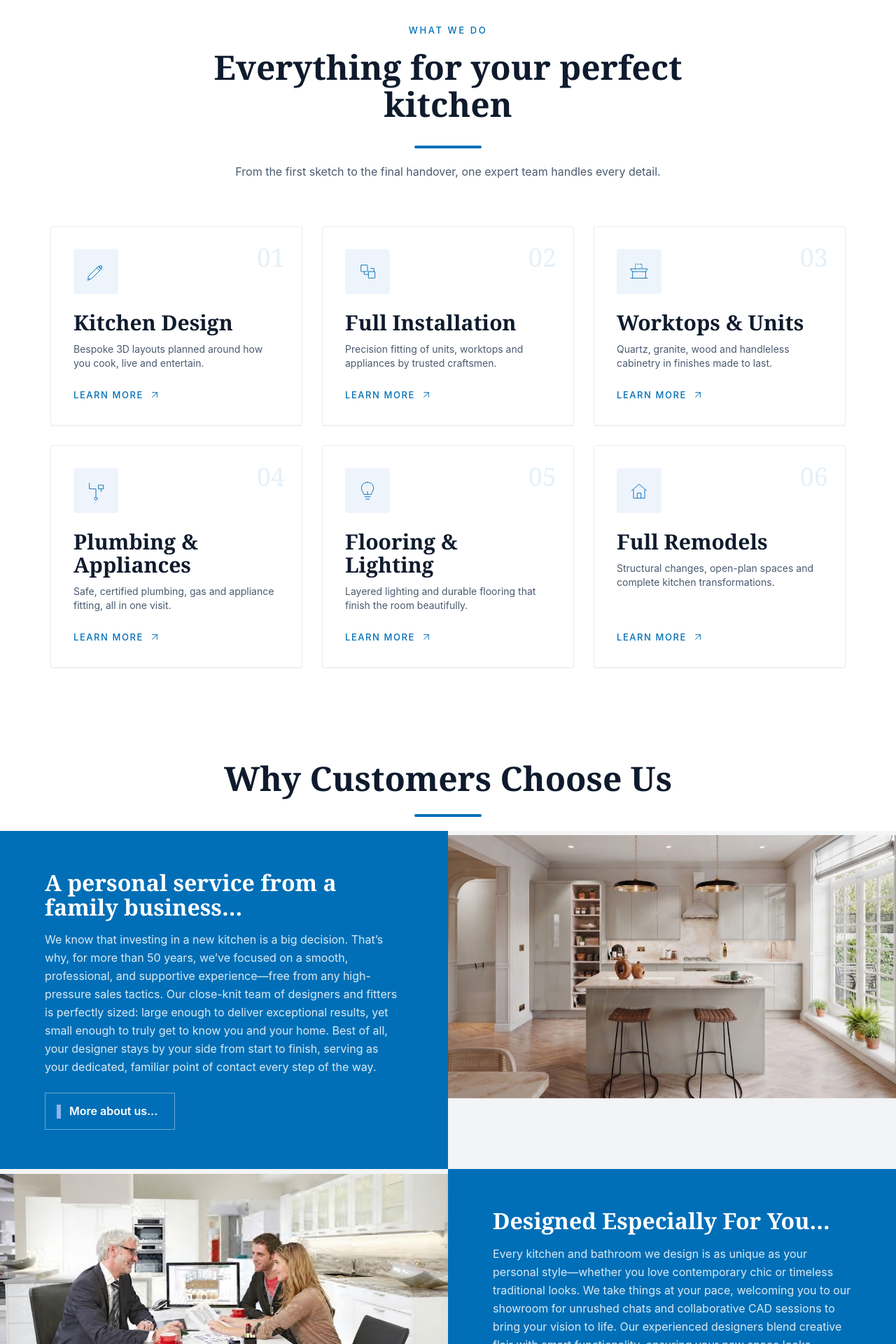
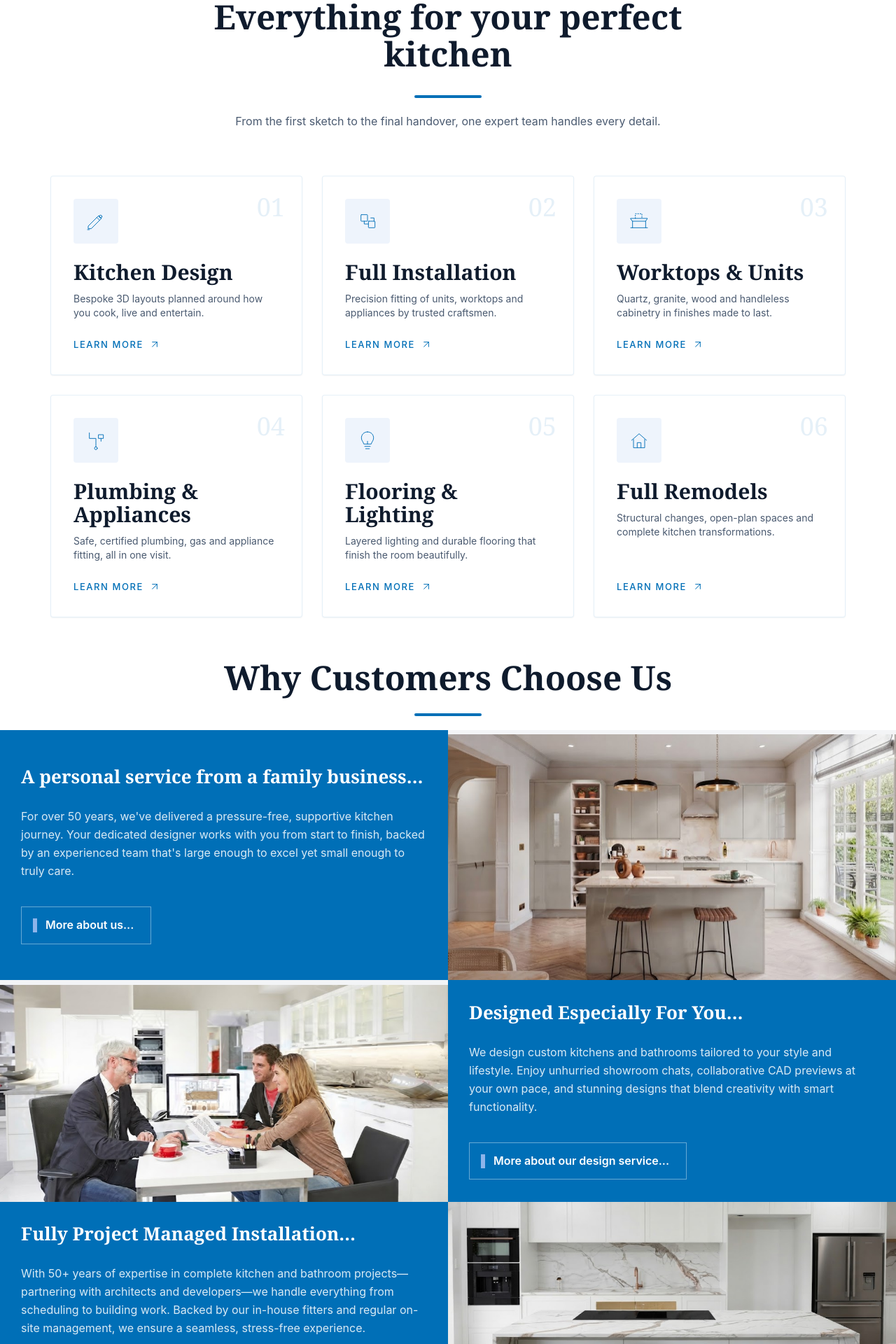
Before and after one commit to Affan569/Kitchen-Remodeling, a React (Vite) app: page / in a window 1280 px wide. Shown: the part 880-2800 px from the top of the page at 70% size. Built offline with nearby package versions, Linux system fonts and the light colour scheme.

Commit message:
Your descriptive commit message here

```diff
--- a/src/components/sections/WhyChooseUs.jsx
+++ b/src/components/sections/WhyChooseUs.jsx
@@ -76,7 +76,7 @@ function WhyChooseUsRow({ row, index, scrollProgress }) {
 
   const imagePanel = (
     <div
-      className="relative w-full overflow-hidden bg-gray-100"
+      className="relative w-full overflow-hidden bg-gray-100 flex items-center justify-center"
       style={{
         opacity: inView ? 1 : 0,
         transform: inView ? `translateX(0)` : imageHiddenX,
@@ -86,11 +86,9 @@ function WhyChooseUsRow({ row, index, scrollProgress }) {
       <img
         src={row.image}
         alt={row.imageAlt}
-        className="w-full object-cover"
+        className="w-full h-full object-contain"
         style={{
-          maxHeight: "440px",
           minHeight: "300px",
-          height: "auto",
           imageRendering: "auto",
           willChange: "transform",
           transform: `translateY(${(rowProgress - 0.5) * 30}px) scale(${1 + Math.abs(rowProgress - 0.5) * 0.1})`,
@@ -105,7 +103,7 @@ function WhyChooseUsRow({ row, index, scrollProgress }) {
 
   const textPanel = (
     <div
-      className="flex flex-col justify-center gap-4 bg-brand px-8 py-14 md:px-16"
+      className="flex flex-col justify-center gap-4 bg-brand px-8 py-14 md:px-16 h-full"
       style={{
         opacity: inView ? 1 : 0,
         transform: inView ? "translateX(0)" : textHiddenX,
@@ -128,7 +126,7 @@ function WhyChooseUsRow({ row, index, scrollProgress }) {
   );
 
   return (
-    <div ref={ref} className="grid md:grid-cols-2">
+    <div ref={ref} className="grid md:grid-cols-2 items-stretch">
       {imageOnLeft ? imagePanel : textPanel}
       {imageOnLeft ? textPanel : imagePanel}
     </div>
--- a/src/components/sections/process.jsx
+++ b/src/components/sections/process.jsx
@@ -1,6 +1,16 @@
 import { useEffect, useRef, useState } from "react";
 import { Container, Highlight } from "../ui";
 import { processSection, processSteps } from "../../data";
+
+const stepCardClass =
+  "group relative flex flex-col items-center rounded-2xl border border-brand/10 bg-white p-6 " +
+  "shadow-[0_2px_8px_rgba(30,86,184,0.08)] transition-all duration-500 " +
+  "hover:shadow-[0_8px_24px_rgba(30,86,184,0.15)] hover:-translate-y-1";
+
+const numberBadgeClass =
+  "relative z-10 mb-4 flex h-14 w-14 items-center justify-center rounded-full " +
+  "bg-brand-tint text-brand font-heading transition-all duration-500 " +
+  "group-hover:bg-brand group-hover:text-white group-hover:scale-110";
 
 export default function Process() {
   const [activeIndex, setActiveIndex] = useState(0);
@@ -16,7 +26,7 @@ export default function Process() {
           }
         });
       },
-      { rootMargin: "-45% 0px -45% 0px" }
+      { rootMargin: "-40% 0px -40% 0px" }
     );
     refs.current.forEach(function (el) {
       if (el) observer.observe(el);
@@ -29,36 +39,26 @@ export default function Process() {
   return (
     <section
       id="process"
-      className="relative z-10 flex h-svh w-full flex-col justify-center overflow-hidden bg-brand-dark py-10 text-white"
+      className="relative z-10 bg-brand-tint py-20 md:py-28"
     >
-      <div
-        aria-hidden="true"
-        className="pointer-events-none absolute inset-0 opacity-[0.08]"
-        style={{
-          backgroundImage:
-            "linear-gradient(#fff 1px, transparent 1px), linear-gradient(90deg, #fff 1px, transparent 1px)",
-          backgroundSize: "56px 56px",
-        }}
-      />
-
-      <Container className="relative grid h-full grid-rows-[auto_1fr] gap-8">
-        <div className="mx-auto max-w-2xl pt-6 text-center">
-          <p className="mb-4 text-[0.8125rem] font-medium uppercase tracking-[0.2em] text-brand-light">
+      <Container>
+        <div className="mx-auto mb-16 max-w-2xl text-center">
+          <p className="mb-4 text-[0.8125rem] font-medium uppercase tracking-[0.2em] text-brand">
             {processSection.eyebrow}
           </p>
-          <h2 className="text-white">
+          <h1 className="text-ink pb-2">
             {processSection.titleStart}{" "}
-            <Highlight onDark>{processSection.titleHighlight}</Highlight>
-          </h2>
-          <p className="mt-4 text-white/70">{processSection.text}</p>
+            <Highlight>{processSection.titleHighlight}</Highlight>
+          </h1>
+          <div className="mx-auto mt-6 rounded-full bg-brand" style={{ height: "4px", width: "96px" }} />
+          <p className="mt-5 text-muted">{processSection.text}</p>
         </div>
 
-        <div className="flex min-h-0 flex-col justify-center">
-          {/* Progress line */}
-          <div className="relative mb-10 hidden md:block">
-            <div className="h-px w-full bg-white/15" />
+        {/* Progress line - desktop */}
+        <div className="relative mb-12 hidden md:block">
+          <div className="h-1 w-full rounded-full bg-brand/10" />
           <div
-              className="absolute left-0 top-0 h-px bg-brand-light transition-all duration-500 ease-out"
+            className="absolute left-0 top-0 h-1 rounded-full bg-brand transition-all duration-500 ease-out"
             style={{
               width:
                 ((activeIndex + 1) / processSteps.length) * 100 + "%",
@@ -66,17 +66,12 @@ export default function Process() {
           />
         </div>
 
-          <div className="grid gap-8 md:grid-cols-5 md:gap-6">
+        <div className="grid gap-6 sm:grid-cols-2 lg:grid-cols-5">
           {processSteps.map(function (step, i) {
             const isActive = i === activeIndex;
-              const numberClass =
-                "font-heading text-3xl transition-colors duration-500 " +
-                (isActive ? "text-brand-light" : "text-white/25");
-              const dotClass =
-                "mb-5 hidden h-3 w-3 rounded-full transition-all duration-500 md:block " +
-                (isActive
-                  ? "scale-125 bg-brand-light"
-                  : "bg-white/25");
+            const connectorClass =
+              "absolute right-0 top-7 hidden h-0.5 w-12 -translate-x-1/2 transition-all duration-500 md:block " +
+              (isActive ? "bg-brand" : "bg-brand/20");
 
             return (
               <div
@@ -85,18 +80,29 @@ export default function Process() {
                   refs.current[i] = el;
                 }}
                 data-index={i}
-                  className="flex flex-col md:items-start"
+                className="relative"
               >
-                  <span className={dotClass} />
-                  <span className={numberClass}>{step.number}</span>
-                  <h3 className="mt-2 text-white">{step.title}</h3>
-                  <p className="mt-3 max-w-[22ch] text-sm text-white/65">
+                {/* Connector line */}
+                {i < processSteps.length - 1 && (
+                  <div className={connectorClass} />
+                )}
+
+                <div className={stepCardClass}>
+                  <span
+                    aria-hidden="true"
+                    className="pointer-events-none absolute -right-4 -top-4 h-20 w-20 rounded-full bg-brand/5 opacity-0 transition-opacity duration-500 group-hover:opacity-100"
+                  />
+                  <div className={numberBadgeClass}>{step.number}</div>
+                  <h3 className="text-center text-ink font-heading">
+                    {step.title}
+                  </h3>
+                  <p className="mt-3 text-center text-sm text-muted leading-relaxed">
                     {step.text}
                   </p>
                 </div>
+              </div>
             );
           })}
-          </div>
         </div>
       </Container>
     </section>
--- a/src/data/site.js
+++ b/src/data/site.js
@@ -26,7 +26,6 @@ export const cta = {
 };
 
 export const hero = {
-  eyebrow: "Kitchen & Remodeling in Hampshire",
   titleStart: "Kitchens designed to be",
   titleHighlight: "lived in",
   subtext:
@@ -1040,7 +1039,7 @@ export const whyChooseUsRows = [
   {
     title: "A personal service from a family business…",
     text:
-      "We know that investing in a new kitchen is a big decision. That’s why, for more than 50 years, we’ve focused on a smooth, professional, and supportive experience—free from any high-pressure sales tactics. Our close-knit team of designers and fitters is perfectly sized: large enough to deliver exceptional results, yet small enough to truly get to know you and your home. Best of all, your designer stays by your side from start to finish, serving as your dedicated, familiar point of contact every step of the way.",
+      "For over 50 years, we've delivered a pressure-free, supportive kitchen journey. Your dedicated designer works with you from start to finish, backed by an experienced team that's large enough to excel yet small enough to truly care.",
     image: "/assets/1.jpg",
     imageAlt: "Kitchen designer discussing plans with a customer",
     buttonText: "More about us...",
@@ -1049,7 +1048,7 @@ export const whyChooseUsRows = [
   {
     title: "Designed Especially For You…",
     text:
-      "Every kitchen and bathroom we design is as unique as your personal style—whether you love contemporary chic or timeless traditional looks. We take things at your pace, welcoming you to our showroom for unrushed chats and collaborative CAD sessions to bring your vision to life. Our experienced designers blend creative flair with smart functionality, ensuring your new space looks breathtaking and works perfectly for how you live.",
+      "We design custom kitchens and bathrooms tailored to your style and lifestyle. Enjoy unhurried showroom chats, collaborative CAD previews at your own pace, and stunning designs that blend creativity with smart functionality.",
     image: "/assets/2.jpg",
     imageAlt: "Modern custom kitchen with pendant lighting",
     buttonText: "More about our design service...",
@@ -1058,7 +1057,7 @@ export const whyChooseUsRows = [
   {
     title: "Fully Project Managed Installation…",
     text:
-      "With more than 50 years under our belt handling complete kitchen and bathroom projects—from small building adjustments to working closely with architects and developers—you can trust that you are in expert hands. Because we directly employ our own fitters, we guarantee a seamless project management experience built on unmatched quality and care. We take care of all scheduling and specialist trades, checking in on-site regularly to ensure a stress-free process and to be right there whenever you need us.",
+      "With 50+ years of expertise in complete kitchen and bathroom projects—partnering with architects and developers—we handle everything from scheduling to building work. Backed by our in-house fitters and regular on-site management, we ensure a seamless, stress-free experience.",
     image: "/assets/3.jpg",
     imageAlt: "Fitter installing kitchen cabinetry",
     buttonText: "See our craftsmanship...",
@@ -1067,7 +1066,7 @@ export const whyChooseUsRows = [
   {
     title: "Quality furniture & Appliances…",
     text:
-      "Step into our showroom to feel the unmatched quality of the rigid furniture we’re so proud of. Every bespoke kitchen is brought to life using cabinetry from trusted British partners Stoneham, alongside our own handmade SKD Bespoke collection crafted in our Southampton workshop. Paired with award-winning appliances and top-tier accessories, our kitchens combine stunning craftsmanship with lasting durability.",
+      "Experience our rigid furniture firsthand in-showroom. We craft bespoke kitchens using British-made Stoneham cabinetry and our handcrafted Southampton collection, paired with premium appliances for lasting durability.",
     image: "/assets/4.jpg",
     imageAlt: "Finished kitchen ready for handover",
     buttonText: "Our aftercare promise...",
--- a/src/styles/theme.css
+++ b/src/styles/theme.css
@@ -42,7 +42,7 @@ h1 {
 }
 
 h1.hero-heading {
-  font-size: clamp(2.75rem, 6vw, 5.5rem);
+  font-size: clamp(2.75rem, 6vw, 4.5rem);
 }
 
 h2,
@@ -141,3 +141,22 @@ h1.relative.z-10.font-heading.text-ink {
 h2.text-ink.pb-2 {
     font-size: 48px;
 }
+.py-20 {
+    padding-block: calc(var(--spacing) * 10);
+}
+@media (width >= 48rem) {
+    .md\:py-28 {
+        padding-block: calc(var(--spacing) * 10);
+    }
+    p.leading-relaxed.text-white\/85 {
+    font-size: 16px;
+}
+h3.font-heading.text-white {
+    font-size: 26px;
+}
+.flex.flex-col.justify-center.gap-4.bg-brand.px-8.py-14.md\:px-16.h-full {
+    padding: 1px 30px;
+            gap: 30px;
+}
+
+}
```
Also changed, not shown: 1 other file (tests, documents, lock files or other folders). Lines whose indentation alone changed are shown as unchanged.
